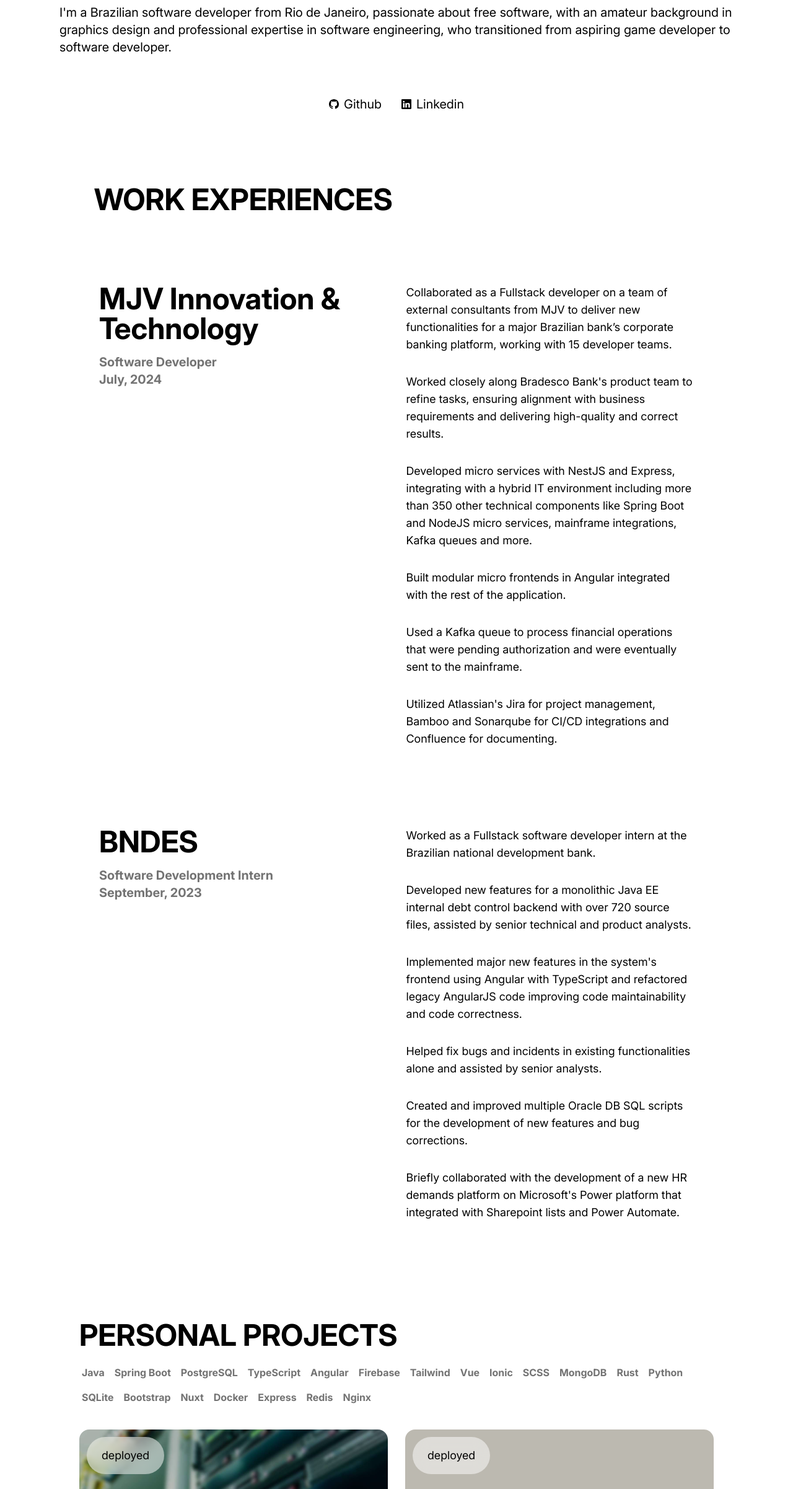
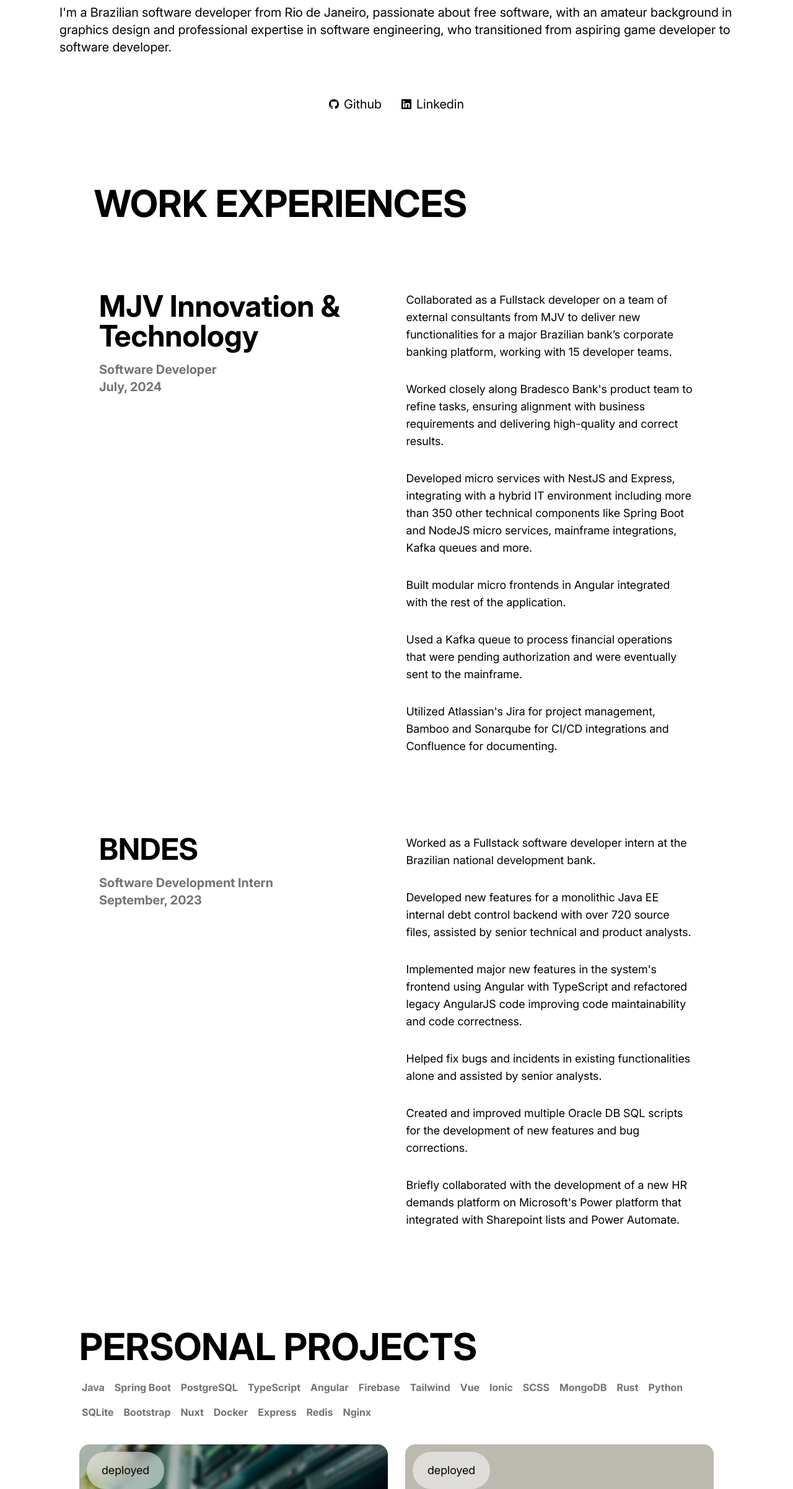
Before and after one commit to Edhet/eduardop, an Angular app: page / in a window 1280 px wide. Shown: the part 711-3113 px from the top of the page at 62% size. Built offline with nearby package versions, Linux system fonts and the light colour scheme.

Commit message:
increased font sizes for headers

```diff
--- a/src/app/components/project-list/project-list.component.html
+++ b/src/app/components/project-list/project-list.component.html
@@ -1,5 +1,5 @@
 <section class="slowFade relative mt-16 md:mt-24 mx-6 md:mx-0">
-  <h2 class="mb-2 font-bold text-4xl lg:text-5xl text-black dark:text-white uppercase">{{localizationService.projectHeader}}</h2>
+  <h2 class="mb-2 font-bold text-5xl lg:text-6xl text-black dark:text-white uppercase">{{localizationService.projectHeader}}</h2>
 
   <div class="py-3 md:backdrop-blur-sm">
     <div class="flex gap-2 flex-wrap mb-6">
--- a/src/app/components/skills-and-experience/skills-and-experience.component.html
+++ b/src/app/components/skills-and-experience/skills-and-experience.component.html
@@ -1,5 +1,5 @@
 <main class="slowFade mt-16 md:mt-24">
-  <h2 class="text-black dark:text-white mb-12 mx-6 font-bold text-4xl lg:text-5xl uppercase">{{ localizationService.skillsSectionContent.sectionHeader }}</h2>
+  <h2 class="text-black dark:text-white mb-12 mx-6 font-bold text-5xl lg:text-6xl uppercase">{{ localizationService.skillsSectionContent.sectionHeader }}</h2>
   <div *ngFor="let event of localizationService.eventList" class="relative flex flex-col md:flex-row w-full h-fit">
     <div class="w-full min-h-full text-white">
       <div class="sticky font-bold top-2 px-8 pt-12 md:py-16 text-xl">
```
